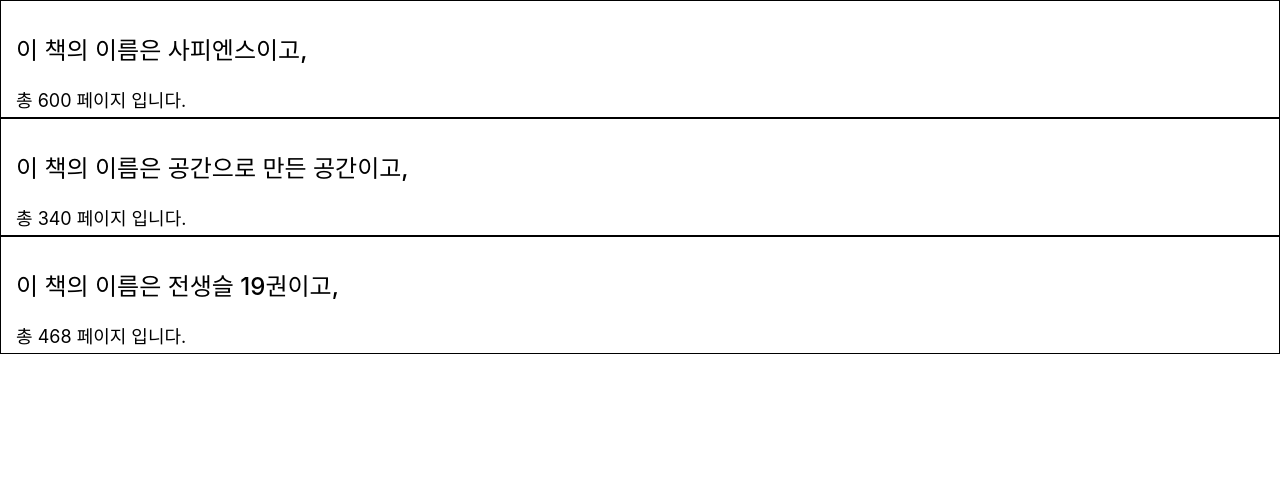
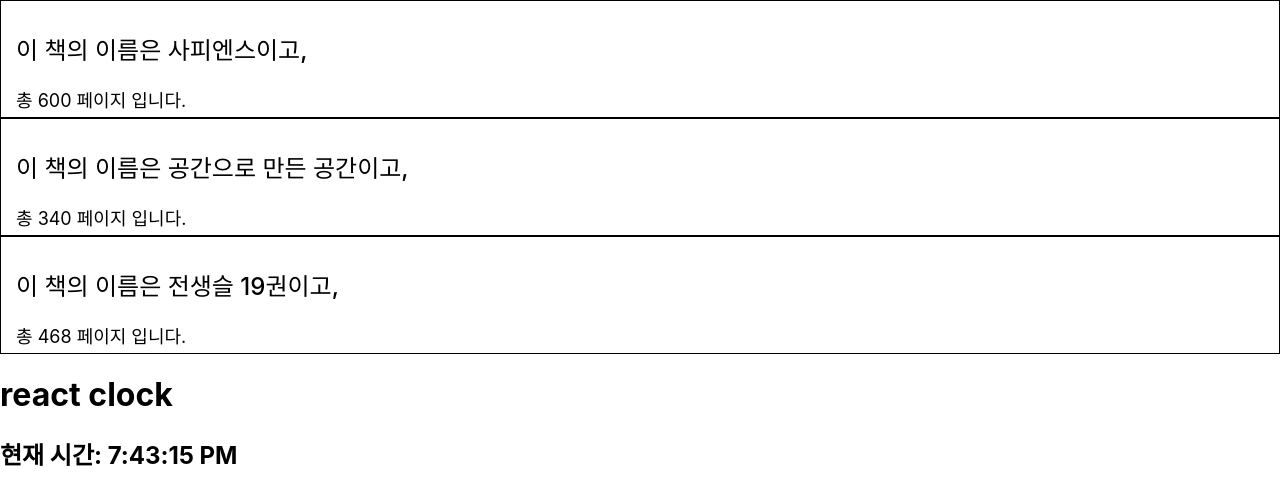
Before and after one commit to PastelBlue4/react_study, a React (Create React App) app: page / in a window 1280 px wide. Shown: the top 504 px of the page. Built offline with nearby package versions, Linux system fonts and the light colour scheme.

Commit message:
[feat] divide week folder, clock components

```diff
--- a/src/App.css
+++ /dev/null
@@ -1,38 +0,0 @@
-.App {
-  text-align: center;
-}
-
-.App-logo {
-  height: 40vmin;
-  pointer-events: none;
-}
-
-@media (prefers-reduced-motion: no-preference) {
-  .App-logo {
-    animation: App-logo-spin infinite 20s linear;
-  }
-}
-
-.App-header {
-  background-color: #282c34;
-  min-height: 100vh;
-  display: flex;
-  flex-direction: column;
-  align-items: center;
-  justify-content: center;
-  font-size: calc(10px + 2vmin);
-  color: white;
-}
-
-.App-link {
-  color: #61dafb;
-}
-
-@keyframes App-logo-spin {
-  from {
-    transform: rotate(0deg);
-  }
-  to {
-    transform: rotate(360deg);
-  }
-}
--- a/src/App.js
+++ b/src/App.js
@@ -1,12 +1,9 @@
-import "./App.css";
-import Book from "./components/Book";
+import WeekOne from "./week1/page/WeekOne";
 
 function App() {
   return (
     <>
-      <Book name="사피엔스" totalPage="600" />
-      <Book name="공간으로 만든 공간" totalPage="340" />
-      <Book name="전생슬 19권" totalPage="468" />
+      <WeekOne />
     </>
   );
 }
--- /dev/null
+++ b/src/week1/components/Clock.js
@@ -0,0 +1,20 @@
+import { useEffect, useState } from "react";
+
+function Clock() {
+  const [time, setTime] = useState();
+
+  useEffect(() => {
+    setInterval(() => {
+      const date = new Date();
+      setTime(date.toLocaleTimeString());
+    }, 1000);
+  }, []);
+  return (
+    <>
+      <h1>react clock</h1>
+      <h2>현재 시간: {time}</h2>
+    </>
+  );
+}
+
+export default Clock;
--- /dev/null
+++ b/src/week1/components/Library.js
@@ -0,0 +1,13 @@
+import Book from "../components/Book";
+
+function Library() {
+  return (
+    <>
+      <Book name="사피엔스" totalPage="600" />
+      <Book name="공간으로 만든 공간" totalPage="340" />
+      <Book name="전생슬 19권" totalPage="468" />
+    </>
+  );
+}
+
+export default Library;
--- /dev/null
+++ b/src/week1/page/WeekOne.js
@@ -0,0 +1,13 @@
+import Clock from "../components/Clock";
+import Library from "../components/Library";
+
+function WeekOne() {
+  return (
+    <>
+      <Library />
+      <Clock />
+    </>
+  );
+}
+
+export default WeekOne;
```
Also changed, not shown: src/week1/components/Book.js (renamed from src/components/Book.js).
